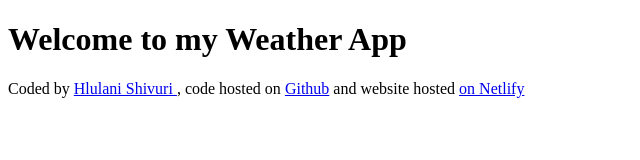
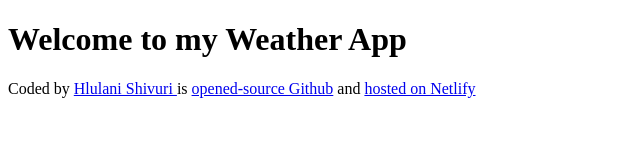
Before and after one commit to Hlulani-star/Weather, a plain HTML site: page index.html in a window 1280 px wide. Shown: the whole page, without its empty margins (0-640 px from the left). Drawn offline with Linux system fonts and the light colour scheme.

Commit message:
Updated the footer content to something more readable

```diff
--- a/index.html
+++ b/index.html
@@ -11,13 +11,13 @@
       Coded by
       <a href="https://github.com/Hlulani-star" target="_blank">
         Hlulani Shivuri </a
-      >, code hosted on
+      >is
       <a href="https://github.com/Hlulani-star/Weather" target="_blank">
-        Github</a
+        opened-source Github</a
       >
-      and website hosted
+      and
       <a href="https://weather-my-project-app.netlify.app/" target="_blank">
-        on Netlify</a
+        hosted on Netlify</a
       >
     </footer>
   </body>
```
